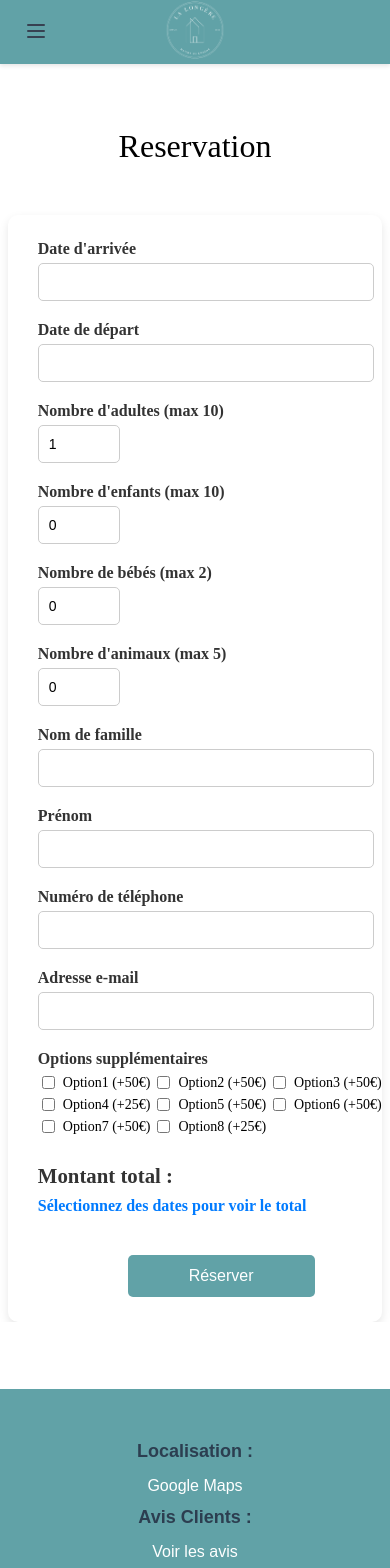
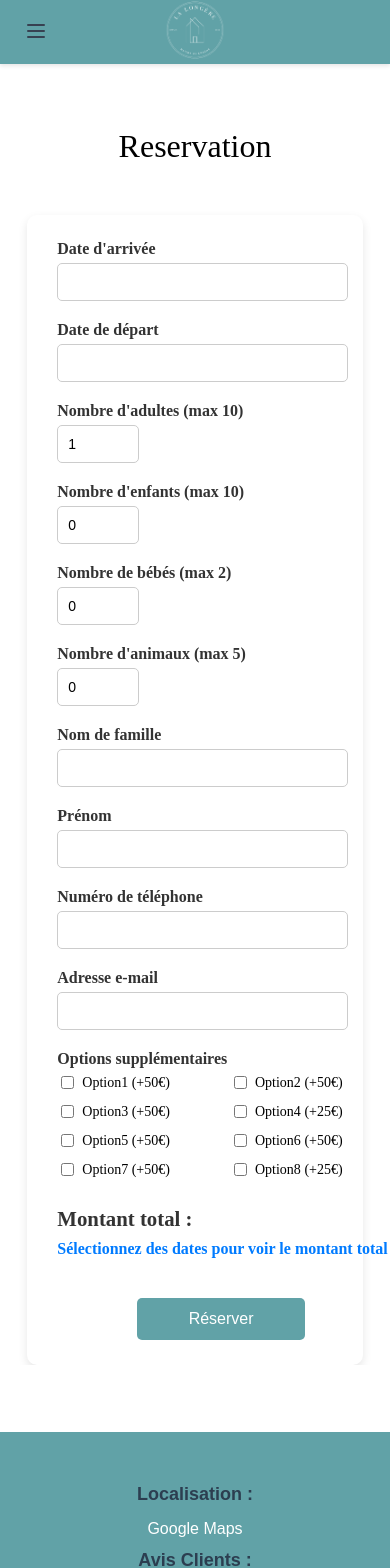
Before and after one commit to AdryanPro/client, a React (Create React App) app: page /Reservation in a window 390 px wide. Shown: the top 1568 px of the page. Built offline with nearby package versions, Linux system fonts and the light colour scheme; no server answers; a web font is replaced by a local one.

Commit message:
reservation Page responsive done

```diff
--- a/src/CSS/Reservation.css
+++ b/src/CSS/Reservation.css
@@ -276,8 +276,21 @@
     overflow-x: hidden;
   }
   .resaForm {
-    min-width: 96vw;
-    max-width: 96vw;
+    min-width: 80vw;
+    max-width: 86vw;
+  }
+  .form-input-resa{
+    max-width: 80% !important;
+  }
+  .options-grid-resa {
+    display: grid;
+    grid-template-columns: repeat(2, 1fr); /* Two columns */
+    gap: 10px; /* Adjust the gap between items */
+  }
+
+  /* Ensure the option items take up full width in the grid */
+  .option-item-resa {
+    width: 100%;
   }
   .titleResaWrapper{
     font-size: 2rem;
--- a/src/Components/Reservation.js
+++ b/src/Components/Reservation.js
@@ -412,7 +412,7 @@ export const Reservation = ({ prices, blockedDates, minNightsRules }) => {
           <div className="form-group-resa total-price-container-resa">
             <h4 className="total-price-title-resa">Montant total :</h4>
             <div className="total-price-display-resa">
-              {calculateTotalPrice() > 0 ? `${calculateTotalPrice()}€` : "Sélectionnez des dates pour voir le total"}
+              {calculateTotalPrice() > 0 ? `${calculateTotalPrice()}€` : "Sélectionnez des dates pour voir le montant total"}
             </div>
           </div>
           <div className="btnResaWrapper">
```
